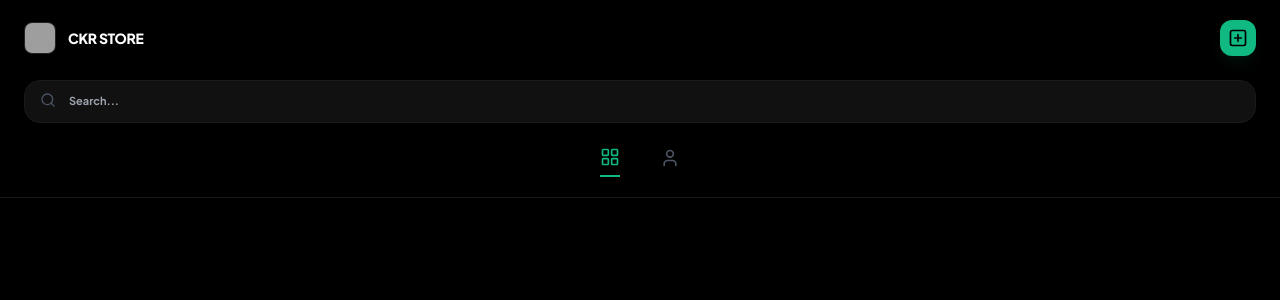
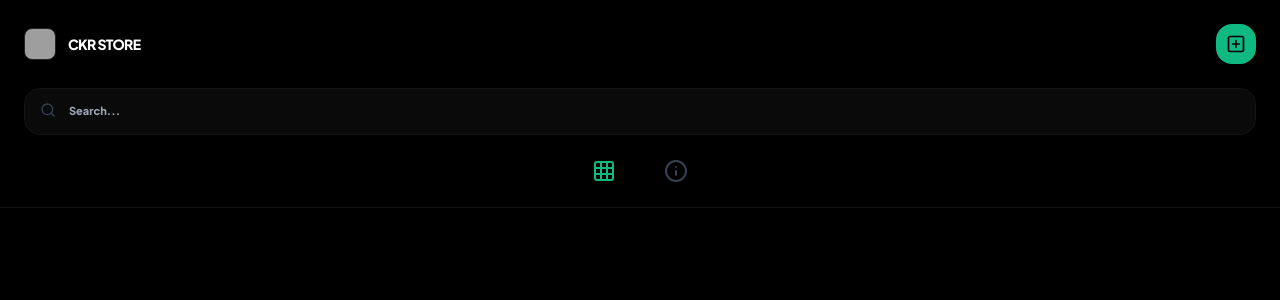
Before and after one commit to hshsb41/CKRSTORE-, a Flask app: page / in a window 1280 px wide. Shown: the top 300 px of the page. Run offline with Flask 3, Linux system fonts and the light colour scheme; some libraries are stand-ins or nearby versions; grey boxes are pictures that could not be loaded.

Commit message:
Add files via upload

```diff
--- a/templates/index.html
+++ b/templates/index.html
@@ -6,45 +6,41 @@
     <title>{{ name }}</title>
     <script src="https://cdn.tailwindcss.com"></script>
     <script src="https://unpkg.com/lucide@latest"></script>
-    <link href="https://fonts.googleapis.com/css2?family=Plus+Jakarta+Sans:wght@500;700;800&display=swap" rel="stylesheet">
+    <link href="https://fonts.googleapis.com/css2?family=Plus+Jakarta+Sans:wght@600;800&display=swap" rel="stylesheet">
     <style>
         body { font-family: 'Plus Jakarta Sans', sans-serif; background: #000000; color: #ffffff; height: 100vh; overflow: hidden; }
         .modal { display: none; }
         .modal.active { display: flex; }
-        .tab-active { color: #10b981; border-bottom: 2px solid #10b981; }
+        .no-scrollbar::-webkit-scrollbar { display: none; }
+        .tab-active { color: #10b981; }
         input:focus { outline: none; border: none; ring: 0; }
-        .app-card { background: #111111; border: 1px solid #1a1a1a; }
-        .no-scrollbar::-webkit-scrollbar { display: none; }
+        .app-card { background: #0a0a0a; border: 1px solid #141414; }
     </style>
 </head>
 <body class="flex flex-col select-none no-zoom">
 
     <!-- Header -->
-    <header class="px-6 py-5 border-b border-[#1a1a1a] bg-black">
+    <header class="px-6 py-6 border-b border-[#111] bg-black">
         <div class="flex justify-between items-center mb-6">
-            <div class="flex items-center gap-3 active:scale-95 transition cursor-pointer" onclick="openRename()">
-                <img src="https://i.ibb.co/Y4KjTgvP/Picsart-26-02-07-02-21-57-621.jpg" class="w-8 h-8 rounded-lg shadow-lg border border-[#222]">
-                <h1 class="text-sm font-extrabold tracking-tight">{{ name }}</h1>
+            <div class="flex items-center gap-3 active:opacity-50 transition cursor-pointer" onclick="openRename()">
+                <img src="https://i.ibb.co/Y4KjTgvP/Picsart-26-02-07-02-21-57-621.jpg" class="w-8 h-8 rounded-lg border border-[#222]">
+                <h1 class="text-sm font-extrabold tracking-tighter">{{ name }}</h1>
             </div>
-            <button onclick="trigger('upload_file')" class="bg-[#10b981] text-black p-2 rounded-xl active:scale-90 transition shadow-lg shadow-emerald-900/20">
+            <button onclick="trigger('upload_file')" class="bg-[#10b981] text-black p-2.5 rounded-2xl active:scale-90 transition">
                 <i data-lucide="plus-square" class="w-5 h-5"></i>
             </button>
         </div>
 
-        <!-- Search with Icons -->
+        <!-- Search Icon Based -->
         <div class="relative mb-6">
-            <i data-lucide="search" class="absolute left-4 top-3 text-gray-600 w-4 h-4"></i>
-            <input type="text" id="searchInput" onkeyup="searchFiles()" placeholder="Search..." class="w-full bg-[#111] rounded-2xl py-3 pl-11 pr-4 text-[11px] font-bold text-gray-400 border border-[#1a1a1a]">
+            <i data-lucide="search" class="absolute left-4 top-3.5 text-gray-700 w-4 h-4"></i>
+            <input type="text" id="searchInput" onkeyup="searchFiles()" placeholder="Search..." class="w-full bg-[#0a0a0a] rounded-2xl py-3.5 pl-11 pr-4 text-[11px] font-bold text-gray-500 border border-[#141414]">
         </div>
 
-        <!-- Nav Icons -->
-        <div class="flex gap-10 justify-center">
-            <button onclick="switchTab('files')" id="tFiles" class="tab-active pb-2 transition-all">
-                <i data-lucide="layout-grid" class="w-5 h-5"></i>
-            </button>
-            <button onclick="switchTab('about')" id="tAbout" class="text-gray-600 pb-2 transition-all">
-                <i data-lucide="user" class="w-5 h-5"></i>
-            </button>
+        <!-- Navigation Icons -->
+        <div class="flex justify-center gap-12">
+            <button onclick="switchTab('files')" id="tFiles" class="tab-active transition-all"><i data-lucide="grid-3x3" class="w-6 h-6"></i></button>
+            <button onclick="switchTab('about')" id="tAbout" class="text-gray-700 transition-all"><i data-lucide="info" class="w-6 h-6"></i></button>
         </div>
     </header>
 
@@ -54,24 +50,20 @@
             {% for f in files %}
             <div class="app-card p-4 rounded-[2rem] flex items-center justify-between file-card" data-name="{{ f.name }}">
                 <div class="flex items-center gap-4 flex-1 min-w-0">
-                    <!-- Icon based Trigger -->
-                    <div onclick="trigger('change_logo', '{{ f.name }}')" class="w-12 h-12 bg-[#000] border border-[#222] rounded-2xl flex items-center justify-center overflow-hidden active:scale-90 transition cursor-pointer">
+                    <div onclick="trigger('change_logo', '{{ f.name }}')" class="w-12 h-12 bg-black border border-[#1a1a1a] rounded-2xl flex items-center justify-center overflow-hidden active:scale-90 transition cursor-pointer">
                         <img src="/get_icon/{{ f.name }}?ts={{ ts }}" onerror="this.style.display='none'; this.nextElementSibling.style.display='flex';" class="w-full h-full object-cover">
-                        <div class="hidden items-center justify-center w-full h-full text-gray-700">
-                            <i data-lucide="package" class="w-6 h-6"></i>
-                        </div>
+                        <div class="hidden items-center justify-center w-full h-full text-gray-800"><i data-lucide="package" class="w-6 h-6"></i></div>
                     </div>
                     <div class="truncate">
-                        <p class="text-[13px] font-bold text-gray-200 truncate leading-tight">{{ f.name }}</p>
-                        <div class="flex items-center gap-1 mt-1">
-                            <i data-lucide="shield-check" class="w-3 h-3 {% if f.is_new %}text-emerald-500{% else %}text-gray-600{% endif %}"></i>
-                            <span class="text-[9px] font-bold uppercase tracking-tighter text-gray-500">Verified</span>
-                        </div>
+                        <p class="text-[13px] font-bold text-gray-100 truncate leading-tight">{{ f.name }}</p>
+                        <p class="text-[9px] font-bold text-gray-600 uppercase mt-1 flex items-center gap-1">
+                            <i data-lucide="check-circle" class="w-3 h-3 text-emerald-500"></i> Secure
+                        </p>
                     </div>
                 </div>
                 <div class="flex gap-2">
-                    <a href="/download/{{ f.name }}" class="p-2 text-gray-500 active:text-emerald-500"><i data-lucide="download" class="w-5 h-5"></i></a>
-                    <button onclick="trigger('delete_file', '{{ f.name }}')" class="p-2 text-gray-500 active:text-red-500"><i data-lucide="trash-2" class="w-5 h-5"></i></button>
+                    <a href="/download/{{ f.name }}" class="p-2 text-gray-600 active:text-emerald-500 transition"><i data-lucide="download" class="w-5 h-5"></i></a>
+                    <button onclick="trigger('delete_file', '{{ f.name }}')" class="p-2 text-gray-600 active:text-red-500 transition"><i data-lucide="trash-2" class="w-5 h-5"></i></button>
                 </div>
             </div>
             {% endfor %}
@@ -79,62 +71,44 @@
     </main>
 
     <!-- About Section -->
-    <main id="aboutView" class="hidden flex-1 overflow-y-auto px-8 py-10 text-center no-scrollbar">
-        <img src="https://i.ibb.co/Y4KjTgvP/Picsart-26-02-07-02-21-57-621.jpg" class="w-20 h-20 rounded-[2.5rem] mx-auto mb-6 shadow-2xl border-4 border-[#111] object-cover">
+    <main id="aboutView" class="hidden flex-1 overflow-y-auto px-10 py-10 text-center no-scrollbar">
+        <img src="https://i.ibb.co/Y4KjTgvP/Picsart-26-02-07-02-21-57-621.jpg" class="w-20 h-20 rounded-[2.5rem] mx-auto mb-8 shadow-2xl border-4 border-[#0a0a0a] object-cover">
 
         <div class="app-card rounded-[2.5rem] p-8 text-left space-y-6">
-            <div class="flex items-center justify-between">
-                <i data-lucide="crown" class="w-4 h-4 text-gray-600"></i>
-                <span class="text-[10px] font-extrabold text-gray-300">MAHENDRA</span>
-            </div>
-            <div class="flex items-center justify-between">
-                <i data-lucide="code" class="w-4 h-4 text-emerald-600"></i>
-                <span class="text-[10px] font-extrabold text-emerald-600">CKRPRO</span>
-            </div>
-            <div class="flex items-center justify-between">
-                <i data-lucide="calendar" class="w-4 h-4 text-gray-600"></i>
-                <span class="text-[10px] font-extrabold text-gray-300">FEB 2025</span>
-            </div>
-            <div class="flex items-center justify-between">
-                <i data-lucide="lock" class="w-4 h-4 text-gray-600"></i>
-                <span class="text-[10px] font-extrabold text-gray-300">PRIVATE STORE</span>
-            </div>
+            <div class="flex justify-between items-center"><i data-lucide="user" class="w-4 h-4 text-gray-600"></i><span class="text-[10px] font-bold text-gray-300">MAHENDRA</span></div>
+            <div class="flex justify-between items-center"><i data-lucide="terminal" class="w-4 h-4 text-emerald-500"></i><span class="text-[10px] font-bold text-emerald-500 uppercase tracking-widest">CKRPRO</span></div>
+            <div class="flex justify-between items-center"><i data-lucide="calendar" class="w-4 h-4 text-gray-600"></i><span class="text-[10px] font-bold text-gray-300">FEB 2025</span></div>
+            <div class="flex justify-between items-center"><i data-lucide="shield" class="w-4 h-4 text-gray-600"></i><span class="text-[10px] font-bold text-gray-300 tracking-tighter">PRIVATE TOOLS</span></div>
         </div>
 
         <div class="mt-10 flex justify-center gap-6">
-            <a href="https://wa.me/9779840825493" class="p-3 bg-[#111] border border-[#222] rounded-full text-emerald-500">
+            <a href="https://wa.me/9779840825493" class="p-4 bg-[#0a0a0a] rounded-full text-emerald-500 border border-[#141414] active:scale-90 transition">
                 <i data-lucide="message-circle" class="w-6 h-6"></i>
             </a>
-            <button class="p-3 bg-[#111] border border-[#222] rounded-full text-gray-500">
-                <i data-lucide="share-2" class="w-6 h-6"></i>
-            </button>
         </div>
-        <p class="mt-8 text-[8px] font-bold text-gray-700 uppercase tracking-[0.5em]"> </p>
+        <p class="mt-8 text-[8px] font-bold text-gray-800 uppercase tracking-[0.5em]">DEVELOPER CKRPRO</p>
     </main>
 
-    <!-- Modal (Super Minimal) -->
-    <div id="passModal" class="modal fixed inset-0 bg-black/90 backdrop-blur-xl z-[200] items-center justify-center p-12">
+    <!-- Minimal Password Modal -->
+    <div id="passModal" class="modal fixed inset-0 bg-black/95 backdrop-blur-md z-[200] items-center justify-center p-12">
         <div class="w-full max-w-[180px] text-center">
-            <div class="w-12 h-12 bg-[#111] text-emerald-500 rounded-2xl flex items-center justify-center mx-auto mb-8 border border-[#222]">
-                <i data-lucide="key-round" class="w-5 h-5"></i>
-            </div>
-            <input type="password" id="mInput" placeholder="••••" class="w-full bg-[#111] py-4 border border-[#222] rounded-2xl text-center font-bold text-white text-lg tracking-[0.5em] outline-none">
-            <div class="flex gap-3 mt-10">
-                <button onclick="closeM()" class="flex-1 py-2 text-gray-600 active:text-white transition"><i data-lucide="x-circle" class="w-6 h-6 mx-auto"></i></button>
-                <button id="confirmBtn" class="flex-1 py-2 text-emerald-500 active:scale-90 transition"><i data-lucide="check-circle-2" class="w-6 h-6 mx-auto"></i></button>
+            <input type="password" id="mInput" placeholder="••••" class="w-full bg-[#0a0a0a] py-4 border border-[#141414] rounded-2xl text-center font-bold text-white text-lg tracking-widest outline-none">
+            <div class="flex gap-4 mt-10">
+                <button onclick="closeM()" class="flex-1 py-2 text-gray-600 active:text-white transition"><i data-lucide="arrow-left-circle" class="w-7 h-7 mx-auto"></i></button>
+                <button id="confirmBtn" class="flex-1 py-2 text-emerald-500 active:scale-90 transition"><i data-lucide="check-circle" class="w-7 h-7 mx-auto"></i></button>
             </div>
         </div>
     </div>
 
-    <!-- Rename Modal -->
+    <!-- Hidden Settings Modal -->
     <div id="renameModal" class="modal fixed inset-0 bg-black/95 z-[200] items-center justify-center p-8">
         <div class="w-full max-w-[240px] text-center space-y-4">
-            <i data-lucide="settings" class="w-8 h-8 text-gray-700 mx-auto mb-4"></i>
-            <input type="text" id="newNameInput" placeholder="STORE NAME" class="w-full bg-[#111] py-3 border border-[#222] rounded-xl text-center font-bold text-xs text-white">
-            <input type="password" id="adminPassInput" placeholder="ADMIN PASS" class="w-full bg-[#111] py-3 border border-[#222] rounded-xl text-center font-bold text-xs text-white">
-            <div class="flex gap-4 pt-4">
-                <button onclick="closeRename()" class="flex-1 py-2 text-gray-500 text-[10px] font-bold uppercase">Back</button>
-                <button onclick="confirmRename()" class="flex-1 bg-[#111] border border-[#222] text-white py-2 rounded-xl text-[10px] font-bold uppercase">Save</button>
+            <i data-lucide="settings" class="w-8 h-8 text-gray-800 mx-auto mb-4"></i>
+            <input type="text" id="newNameInput" placeholder="STORE NAME" class="w-full bg-[#0a0a0a] py-3 border border-[#141414] rounded-xl text-center font-bold text-xs text-white">
+            <input type="password" id="adminPassInput" placeholder="ADMIN PASS" class="w-full bg-[#0a0a0a] py-3 border border-[#141414] rounded-xl text-center font-bold text-xs text-white">
+            <div class="flex gap-4 pt-6">
+                <button onclick="closeRename()" class="flex-1 text-gray-600 text-[10px] font-bold uppercase">Back</button>
+                <button onclick="confirmRename()" class="flex-1 text-white text-[10px] font-bold uppercase">Save</button>
             </div>
         </div>
     </div>
@@ -151,10 +125,10 @@
             const tF = document.getElementById('tFiles'); const tA = document.getElementById('tAbout');
             if(t === 'files') {
                 fV.classList.remove('hidden'); aV.classList.add('hidden');
-                tF.classList.add('tab-active'); tA.classList.remove('tab-active'); tA.classList.add('text-gray-600');
+                tF.classList.add('tab-active'); tA.classList.remove('tab-active'); tA.classList.add('text-gray-700');
             } else {
                 fV.classList.add('hidden'); aV.classList.remove('hidden');
-                tA.classList.add('tab-active'); tF.classList.remove('tab-active'); tF.classList.add('text-gray-400');
+                tA.classList.add('tab-active'); tF.classList.remove('tab-active'); tF.classList.add('text-gray-700');
             }
         }
 
@@ -177,7 +151,6 @@
         async function confirmRename() {
             const n = document.getElementById('newNameInput').value;
             const p = document.getElementById('adminPassInput').value;
-            if(!n || !p) return;
             const r = await fetch('/rename_app', {method:'POST', headers:{'Content-Type':'application/json'}, body:JSON.stringify({name:n, password:p})});
             if(r.ok) location.reload(); else alert("Error");
         }
```
